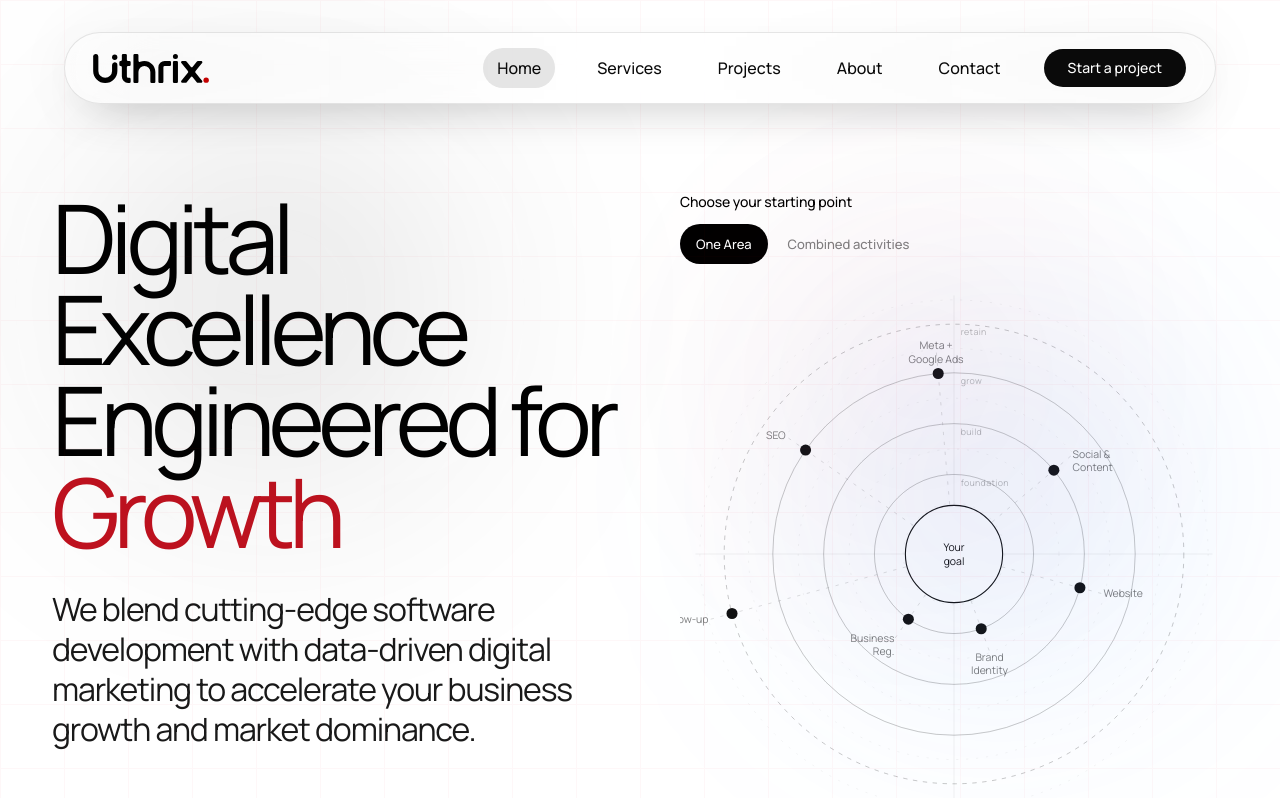
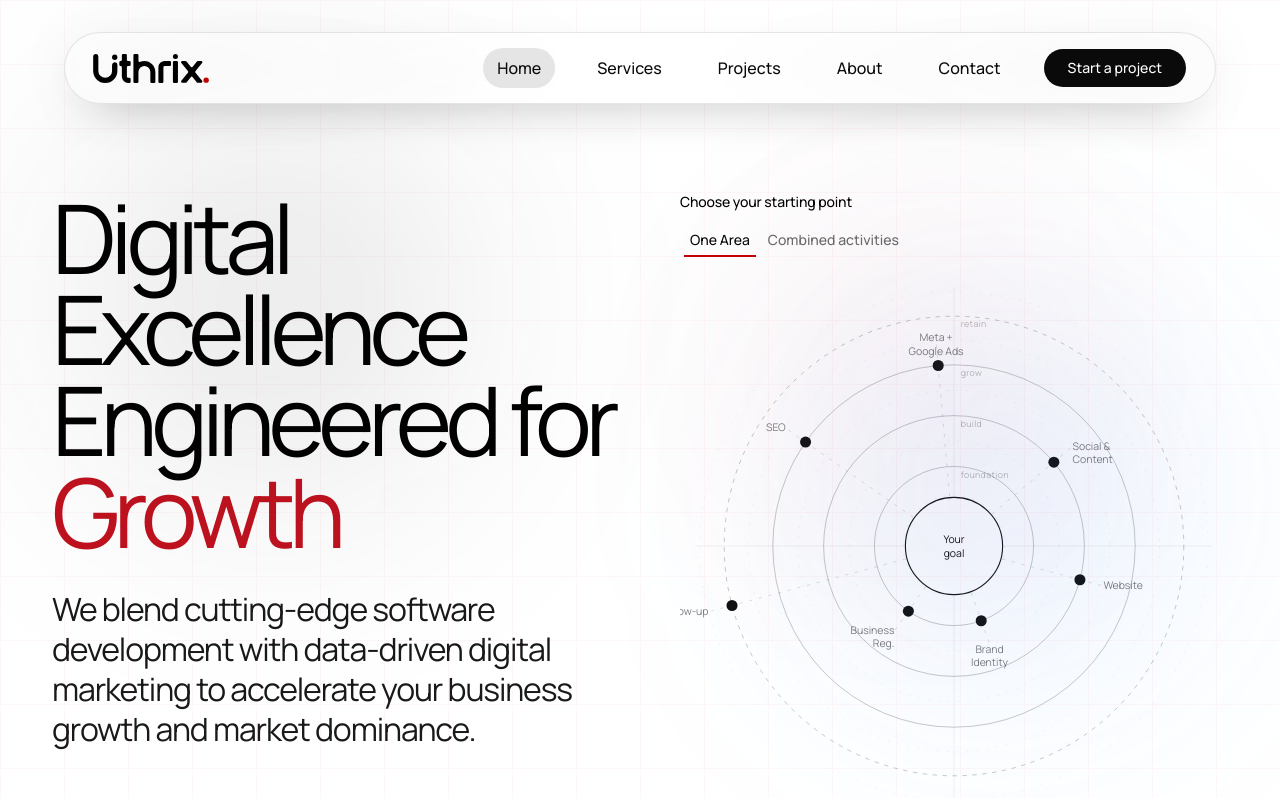
Before and after one commit to Uthrix-Digital/uthrix-digital, a Next.js app: page / in a window 1280 px wide. Shown: the top 798 px of the page. Built offline with nearby package versions, Linux system fonts and the light colour scheme.

Commit message:
feat: update brand color in globals.css and implement Tabs component in GrowthPathMap

```diff
--- a/src/app/globals.css
+++ b/src/app/globals.css
@@ -84,7 +84,7 @@
 
   /* Brand red — #CC0000 is marked provisional in the standards sheet.
      Change it here and everything follows. Use as sparse punctuation only. */
-  --brand: #cc0000;
+  --brand: #C40202;
 
   /* Surfaces (light) */
   --surface-base: #ffffff;
--- a/src/components/shared/(GrowthPathMap)/GrowthPathMap.tsx
+++ b/src/components/shared/(GrowthPathMap)/GrowthPathMap.tsx
@@ -1,10 +1,11 @@
 "use client";
 import { Suspense } from "react";
 import { motion } from "framer-motion";
-import { useState, useCallback } from 'react';
+import { useState, useCallback } from "react";
 import { RadarMap } from "./RadarMap";
 import { getNudges, resolveGoal } from "./data/resolver";
 import { AnimatePresence } from "framer-motion";
+import { Tabs, TabsList, TabsTrigger } from "@/components/ui/tabs";
 
 const EASE = [0.22, 1, 0.36, 1] as const;
 const WA_NUMBER = "94728282122";
@@ -22,9 +23,9 @@
 
   /* ── Derived state ─────────────────────────────────────────────────────── */
   const resolved = mask ? resolveGoal(mask) : null;
-  const phases   = resolved?.phases ?? [];
+  const phases = resolved?.phases ?? [];
   const hubLines = resolved?.hubLines ?? ["Your", "goal"];
-  const nudges   = mask ? getNudges(mask) : [];
+  const nudges = mask ? getNudges(mask) : [];
   const selectedCount = resolved?.selectedNodes.length ?? 0;
 
   /* ── Selection handlers ────────────────────────────────────────────────── */
@@ -35,7 +36,7 @@
         setMask((prev) => (prev === bit ? 0 : bit));
       } else {
         // Combined: toggle bit in/out
-        setMask((prev) => ((prev & bit) ? prev & ~bit : prev | bit));
+        setMask((prev) => (prev & bit ? prev & ~bit : prev | bit));
       }
     },
     [mode],
@@ -58,7 +59,6 @@
 
   return (
     <div className="flex flex-col gap-4">
-
       {/* ── Header ────────────────────────────────────────────────────────── */}
       <div>
         <p className="text-sm font-medium text-black tracking-[-0.01em]">
@@ -67,16 +67,22 @@
 
         {/* Mode tabs */}
         <div className="flex items-center gap-1 mt-3">
-          <TabButton
-            label="One Area"
-            isActive={mode === "single"}
-            onClick={() => handleModeChange("single")}
-          />
-          <TabButton
-            label="Combined activities"
-            isActive={mode === "combined"}
-            onClick={() => handleModeChange("combined")}
-          />
+          <Tabs defaultValue="single">
+            <TabsList variant="line">
+              <TabsTrigger
+                value="single"
+                onClick={() => handleModeChange("single")}
+              >
+                One Area
+              </TabsTrigger>
+              <TabsTrigger
+                value="combined"
+                onClick={() => handleModeChange("combined")}
+              >
+                Combined activities
+              </TabsTrigger>
+            </TabsList>
+          </Tabs>
         </div>
       </div>
 
@@ -178,11 +184,17 @@
                 {resolved.selectedNodes.slice(0, -1).map((n, i) => {
                   const next = resolved.selectedNodes[i + 1];
                   return (
-                    <li key={n.bit} className="flex items-start gap-1.5 text-[12px] text-black/50">
-                      <span className="mt-0.5 text-[10px] text-black/30">→</span>
+                    <li
+                      key={n.bit}
+                      className="flex items-start gap-1.5 text-[12px] text-black/50"
+                    >
+                      <span className="mt-0.5 text-[10px] text-black/30">
+                        →
+                      </span>
                       <span>
-                        <strong className="font-medium text-black/65">{n.label}</strong>
-                        {" "}
+                        <strong className="font-medium text-black/65">
+                          {n.label}
+                        </strong>{" "}
                         {/* Use feedsInto "why" copy if they are adjacent in journey, else bridge */}
                         {next.bit === n.bit * 2
                           ? n.why
@@ -274,4 +286,4 @@
   }
 >
   <GrowthPathMap />
-</Suspense>
+</Suspense>;
--- /dev/null
+++ b/src/components/ui/tabs.tsx
@@ -0,0 +1,81 @@
+"use client"
+
+import { Tabs as TabsPrimitive } from "@base-ui/react/tabs"
+import { cva, type VariantProps } from "class-variance-authority"
+import { cn } from "cn"
+
+function Tabs({
+  className,
+  orientation = "horizontal",
+  ...props
+}: TabsPrimitive.Root.Props) {
+  return (
+    <TabsPrimitive.Root
+      data-slot="tabs"
+      data-orientation={orientation}
+      className={cn(
+        "group/tabs flex gap-2 data-horizontal:flex-col",
+        className
+      )}
+      {...props}
+    />
+  )
+}
+
+const tabsListVariants = cva(
+  "group/tabs-list inline-flex w-fit items-center justify-center rounded-lg p-[3px] text-muted-foreground group-data-horizontal/tabs:h-8 group-data-vertical/tabs:h-fit group-data-vertical/tabs:flex-col data-[variant=line]:rounded-none",
+  {
+    variants: {
+      variant: {
+        default: "bg-muted",
+        line: "gap-1 bg-transparent",
+      },
+    },
+    defaultVariants: {
+      variant: "default",
+    },
+  }
+)
+
+function TabsList({
+  className,
+  variant = "default",
+  ...props
+}: TabsPrimitive.List.Props & VariantProps<typeof tabsListVariants>) {
+  return (
+    <TabsPrimitive.List
+      data-slot="tabs-list"
+      data-variant={variant}
+      className={cn(tabsListVariants({ variant }), className)}
+      {...props}
+    />
+  )
+}
+
+function TabsTrigger({ className, ...props }: TabsPrimitive.Tab.Props) {
+  return (
+    <TabsPrimitive.Tab
+      data-slot="tabs-trigger"
+      className={cn(
+        "relative inline-flex h-[calc(100%-1px)] flex-1 items-center justify-center gap-1.5 rounded-md border border-transparent px-1.5 py-0.5 text-sm font-medium whitespace-nowrap text-foreground/60 transition-all group-data-vertical/tabs:w-full group-data-vertical/tabs:justify-start hover:text-foreground focus-visible:border-ring focus-visible:ring-[3px] focus-visible:ring-ring/50 focus-visible:outline-1 focus-visible:outline-ring disabled:pointer-events-none disabled:opacity-50 has-data-[icon=inline-end]:pr-1 has-data-[icon=inline-start]:pl-1 aria-disabled:pointer-events-none aria-disabled:opacity-50 dark:text-muted-foreground dark:hover:text-foreground group-data-[variant=default]/tabs-list:data-active:shadow-sm group-data-[variant=line]/tabs-list:data-active:shadow-none [&_svg]:pointer-events-none [&_svg]:shrink-0 [&_svg:not([class*='size-'])]:size-4",
+        "group-data-[variant=line]/tabs-list:bg-transparent group-data-[variant=line]/tabs-list:data-active:bg-transparent dark:group-data-[variant=line]/tabs-list:data-active:border-transparent dark:group-data-[variant=line]/tabs-list:data-active:bg-transparent",
+        "data-active:bg-background data-active:text-foreground dark:data-active:border-input dark:data-active:bg-input/30 dark:data-active:text-foreground",
+        "after:absolute after:bg-brand after:opacity-0 after:transition-opacity group-data-horizontal/tabs:after:inset-x-0 group-data-horizontal/tabs:after:bottom-[-5px] group-data-horizontal/tabs:after:h-0.5 group-data-vertical/tabs:after:inset-y-0 group-data-vertical/tabs:after:-right-1 group-data-vertical/tabs:after:w-0.5 group-data-[variant=line]/tabs-list:data-active:after:opacity-100",
+        className
+      )}
+      {...props}
+    />
+  )
+}
+
+function TabsContent({ className, ...props }: TabsPrimitive.Panel.Props) {
+  return (
+    <TabsPrimitive.Panel
+      data-slot="tabs-content"
+      className={cn("flex-1 text-sm outline-none", className)}
+      {...props}
+    />
+  )
+}
+
+export { Tabs, TabsList, TabsTrigger, TabsContent, tabsListVariants }
```
